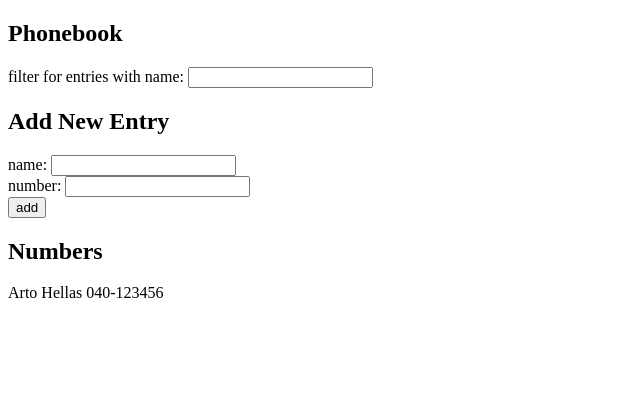
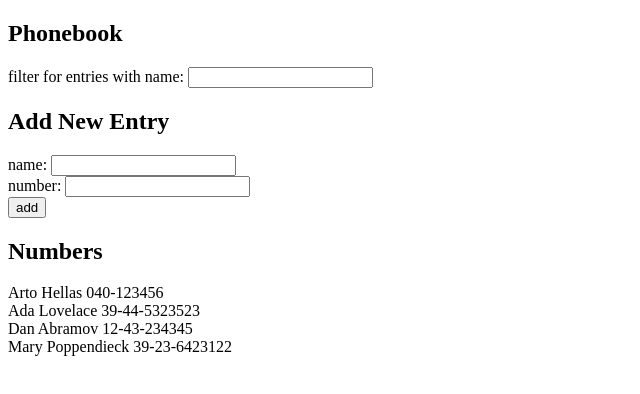
Before and after one commit to VictoriaColeman/fso-submissions, a React (Vite) app in the folder part2/phonebook/: page / in a window 1280 px wide. Shown: the top 394 px of the page, without its empty margins (0-640 px from the left). Built offline with nearby package versions, Linux system fonts and the light colour scheme; data requests are answered from the project's data file.

Commit message:
complete exercise 2.11

```diff
--- /dev/null
+++ b/part2/phonebook/db.json
@@ -0,0 +1,24 @@
+{
+    "persons": [
+        {
+            "name": "Arto Hellas",
+            "number": "040-123456",
+            "id": "1"
+        },
+        {
+            "name": "Ada Lovelace",
+            "number": "39-44-5323523",
+            "id": "2"
+        },
+        {
+            "name": "Dan Abramov",
+            "number": "12-43-234345",
+            "id": "3"
+        },
+        {
+            "name": "Mary Poppendieck",
+            "number": "39-23-6423122",
+            "id": "4"
+        }
+    ]
+}
--- a/part2/phonebook/package.json
+++ b/part2/phonebook/package.json
@@ -7,9 +7,11 @@
     "dev": "vite",
     "build": "vite build",
     "lint": "oxlint",
-    "preview": "vite preview"
+    "preview": "vite preview",
+    "server": "json-server -p 3001 db.json"
   },
   "dependencies": {
+    "axios": "^1.20.0",
     "react": "^19.3.1",
     "react-dom": "^19.3.1"
   },
@@ -17,6 +19,7 @@
     "@types/react": "^19.3.0",
     "@types/react-dom": "^19.3.0",
     "@vitejs/plugin-react": "^6.1.2",
+    "json-server": "^1.0.0-beta.15",
     "oxlint": "^1.88.0",
     "vite": "^8.3.4"
   }
--- a/part2/phonebook/src/App.jsx
+++ b/part2/phonebook/src/App.jsx
@@ -1,18 +1,21 @@
-import { useState } from 'react'
+import { useEffect, useState } from 'react'
 import Filter from './Components/Filter'
 import Form from './Components/Form'
 import Phonebook from './Components/Phonebook'
+import axios from 'axios'
 
 
 const App = () => {
-  const [persons, setPersons] = useState([
-    { name: 'Arto Hellas',
-      number: '040-123456',
-     },
-  ])
+  const [persons, setPersons] = useState([])
   const [newName, setNewName] = useState('')
   const [newNumber, setNewNumber] = useState('')
   const [filter, setFilter] = useState('')
+
+  useEffect(() => {
+    axios
+      .get('http://localhost:3001/persons')
+      .then(response => setPersons(response.data))
+  }, [])
 
   const handleFilter = event => setFilter(event.target.value)
   const handleNameChange = event => setNewName(event.target.value)
```
Also changed, not shown: 1 other file (tests, documents, lock files or other folders).
